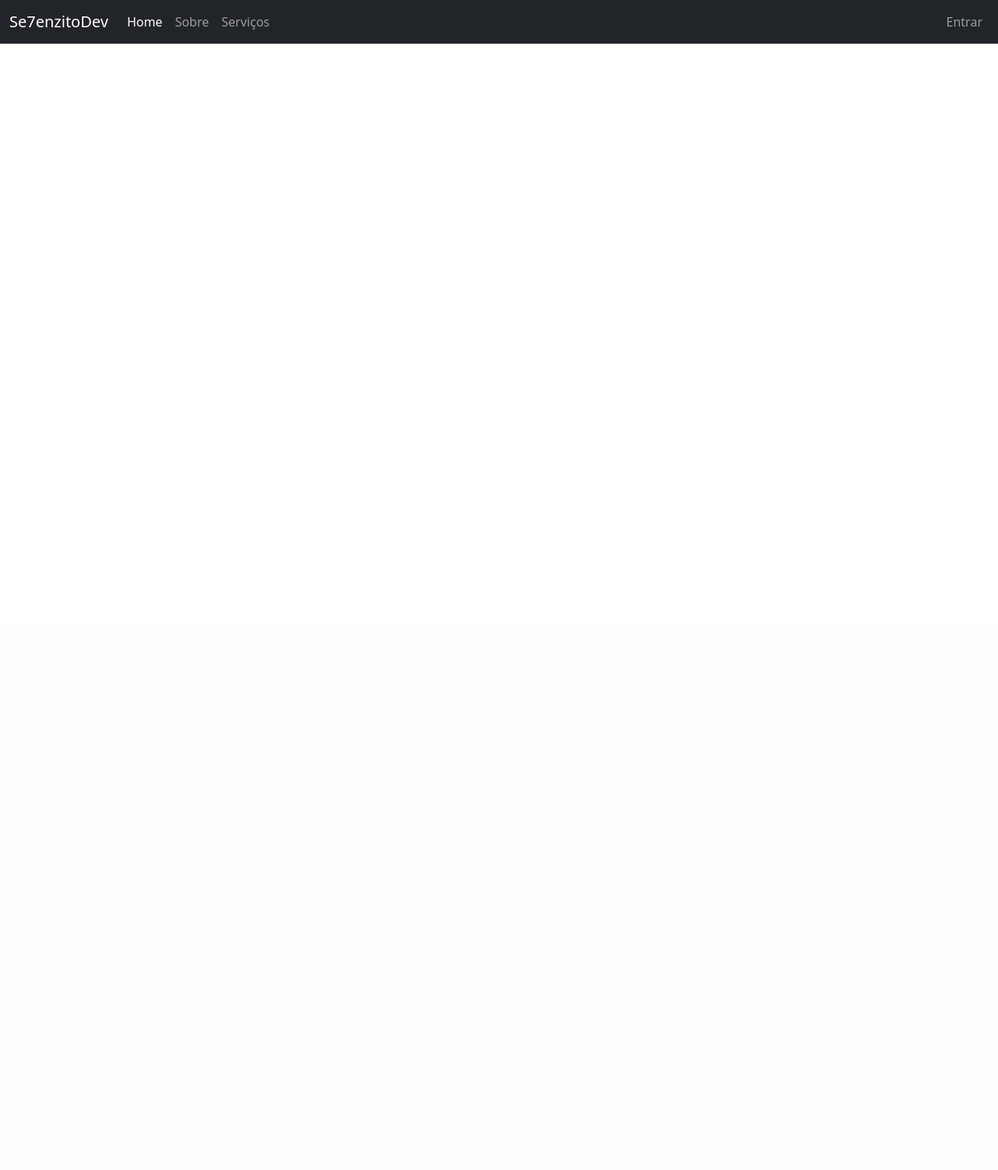
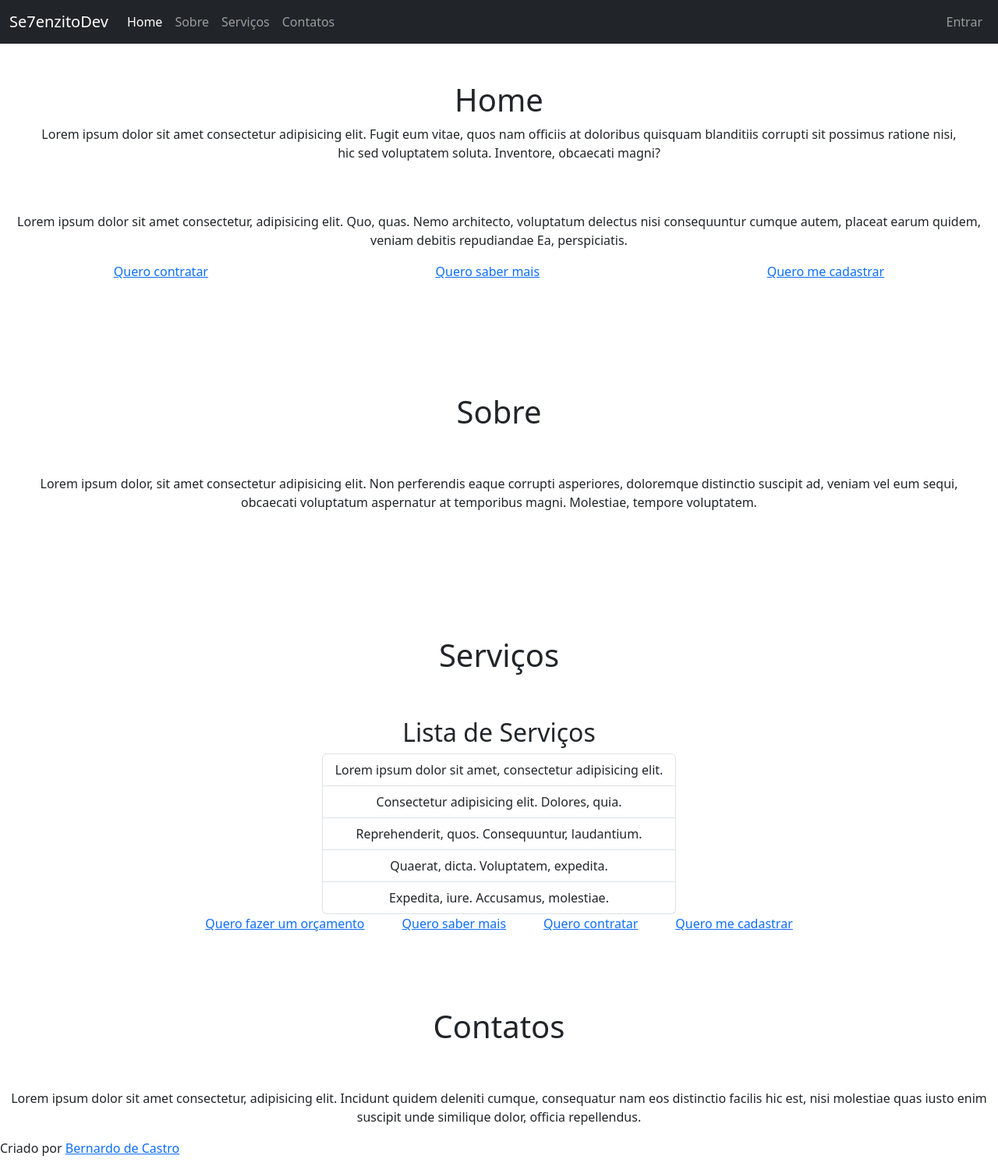
Before and after one commit to Se7enzito/Projeto-Se7enzitoDev, a Flask app: page / in a window 1280 px wide. Shown: the whole page at 78% size. Before the commit the page ends 56 px from the top, so only its background shows below. Run offline with Flask 3, Linux system fonts and the light colour scheme.

Commit message:
Atualização do Projeto

```diff
--- /dev/null
+++ b/backend/libs/db/dbAPI.py
@@ -0,0 +1,2 @@
+if __name__ == "__main__":
+    pass
--- a/backend/main.py
+++ b/backend/main.py
@@ -14,5 +14,21 @@ Session(app)
 def index():
     return render_template('index.html')
 
+@app.route('/entrar')
+def entrar():
+    pass
+
+@app.route('/logout')
+def logout():
+    pass
+
+@app.route('/dashboard')
+def cadastro():
+    pass
+
+@app.route('/login')
+def login():
+    pass
+
 if __name__ == '__main__':
     app.run(host='127.0.0.1', port=8000, debug=True)
--- /dev/null
+++ b/frontend/src/css/main.css
@@ -0,0 +1,3 @@
+html {
+    scroll-behavior: smooth;
+}
--- /dev/null
+++ b/frontend/templates/dashboard.html
@@ -0,0 +1 @@
+bs
--- a/frontend/templates/index.html
+++ b/frontend/templates/index.html
@@ -7,14 +7,21 @@
 
     <title>Se7enzitoDev</title>
 
-    <link href="https://cdn.jsdelivr.net/npm/bootstrap@5.3.3/dist/css/bootstrap.min.css" rel="stylesheet" integrity="sha384-QWTKZyjpPEjISv5WaRU9OFeRpok6YctnYmDr5pNlyT2bRjXh0JMhjY6hW+ALEwIH" crossorigin="anonymous">
+    <!-- Icon -->
+    <link rel="shortcut icon" href="#" type="image/x-icon">
+
+    <!-- CSS -->
+    <link href="https://cdn.jsdelivr.net/npm/bootstrap@5.3.3/dist/css/bootstrap.min.css" rel="stylesheet"
+        integrity="sha384-QWTKZyjpPEjISv5WaRU9OFeRpok6YctnYmDr5pNlyT2bRjXh0JMhjY6hW+ALEwIH" crossorigin="anonymous">
+    <link rel="stylesheet" href="{{ url_for('static', filename='css/footer.css') }}">
+    <link rel="stylesheet" href="{{ url_for('static', filename='css/main.css') }}">
 </head>
 
 <body>
-    <header>
+    <header class="sticky-top">
         <nav class="navbar navbar-expand-lg navbar-dark bg-dark">
             <div class="container-fluid">
-                <a class="navbar-brand" href="#">Se7enzitoDev</a>
+                <a class="navbar-brand" href="{{ url_for('index') }}">Se7enzitoDev</a>
 
                 <button class="navbar-toggler" type="button" data-bs-toggle="collapse" data-bs-target="#navbarNav"
                     aria-controls="navbarNav" aria-expanded="false" aria-label="Toggle navigation">
@@ -24,13 +31,16 @@
                 <div class="collapse navbar-collapse" id="navbarNav">
                     <ul class="navbar-nav me-auto">
                         <li class="nav-item">
-                            <a href="#" class="nav-link active" aria-current="page">Home</a>
+                            <a href="#home" class="nav-link active" aria-current="page">Home</a>
                         </li>
                         <li class="nav-item">
-                            <a href="#" class="nav-link">Sobre</a>
+                            <a href="#sobre" class="nav-link">Sobre</a>
                         </li>
                         <li class="nav-item">
-                            <a href="#" class="nav-link">Serviços</a>
+                            <a href="#servicos" class="nav-link">Serviços</a>
+                        </li>
+                        <li class="nav-item">
+                            <a href="#contatos" class="nav-link">Contatos</a>
                         </li>
                     </ul>
 
@@ -44,13 +54,92 @@
         </nav>
     </header>
 
-    <main>
+    <main class="d-flex flex-column gap-5">
+        <!-- Home -->
+        <div id="home" class="text-center d-flex align-items-center flex-column">
+            <div class="p-5">
+                <h1>Home</h1>
+                <p>Lorem ipsum dolor sit amet consectetur adipisicing elit. Fugit eum vitae, quos nam officiis at doloribus quisquam blanditiis corrupti sit possimus ratione nisi, hic sed voluptatem soluta. Inventore, obcaecati magni?</p>
+            </div>
+
+            <div>
+                <!-- Icons CONTATOS -->
+            </div>
+
+            <div>
+                <!-- Falando sobre o sistema -->
+                <p>Lorem ipsum dolor sit amet consectetur, adipisicing elit. Quo, quas. Nemo architecto, voluptatum delectus nisi consequuntur cumque autem, placeat earum quidem, veniam debitis repudiandae Ea, perspiciatis.</p>
+
+                <div class="d-flex flex-row justify-content-around">
+                    <a href="#">Quero contratar</a>
+                    <a href="#">Quero saber mais</a>
+                    <a href="#">Quero me cadastrar</a>
+                </div>
+            </div>
+        </div>
+
+        <!-- Sobre -->
+        <div id="sobre" class="text-center d-flex align-items-center flex-column p-5">
+            <div class="p-5">
+                <h1>Sobre</h1>
+            </div>
+
+            <div>
+                <p>Lorem ipsum dolor, sit amet consectetur adipisicing elit. Non perferendis eaque corrupti asperiores,
+                    doloremque distinctio suscipit ad, veniam vel eum sequi, obcaecati voluptatum aspernatur at
+                    temporibus magni. Molestiae, tempore voluptatem.</p>
+            </div>
+        </div>
+
+        <!-- Serviços -->
+        <div id="servicos" class="text-center d-flex align-items-center flex-column">
+            <div class="p-5">
+                <h1>Serviços</h1>
+            </div>
+
+            <div class="d-flex flex-column">
+                <h2>Lista de Serviços</h2>
+                <ul class="list-group">
+                    <li class="list-group-item">Lorem ipsum dolor sit amet, consectetur adipisicing elit.</li>
+                    <li class="list-group-item">Consectetur adipisicing elit. Dolores, quia.</li>
+                    <li class="list-group-item">Reprehenderit, quos. Consequuntur, laudantium.</li>
+                    <li class="list-group-item">Quaerat, dicta. Voluptatem, expedita.</li>
+                    <li class="list-group-item">Expedita, iure. Accusamus, molestiae.</li>
+                </ul>
+            </div>
+
+            <div class="d-flex flex-row justify-content-around gap-5">
+                <a href="#">Quero fazer um orçamento</a>
+                <a href="#">Quero saber mais</a>
+                <a href="#">Quero contratar</a>
+                <a href="#">Quero me cadastrar</a>
+            </div>
+        </div>
+
+        <!-- Contatos -->
+        <div id="contatos" class="text-center d-flex align-items-center flex-column">
+            <div class="p-5">
+                <h1>Contatos</h1>
+            </div>
+
+            <div>
+                <p>Lorem ipsum dolor sit amet consectetur, adipisicing elit. Incidunt quidem deleniti cumque,
+                    consequatur nam eos distinctio facilis hic est, nisi molestiae quas iusto enim suscipit unde
+                    similique dolor, officia repellendus.</p>
+            </div>
+        </div>
     </main>
 
-    <footer>
+    <footer class="d-flex flex-column gap-5">
+        <div>
+            <p>Criado por <a href="#">Bernardo de Castro</a></p>
+        </div>
     </footer>
 
-    <script src="https://cdn.jsdelivr.net/npm/bootstrap@5.3.3/dist/js/bootstrap.bundle.min.js" integrity="sha384-YvpcrYf0tY3lHB60NNkmXc5s9fDVZLESaAA55NDzOxhy9GkcIdslK1eN7N6jIeHz" crossorigin="anonymous"></script>
+    <!-- JavaScript -->
+    <script src="https://cdn.jsdelivr.net/npm/bootstrap@5.3.3/dist/js/bootstrap.bundle.min.js"
+        integrity="sha384-YvpcrYf0tY3lHB60NNkmXc5s9fDVZLESaAA55NDzOxhy9GkcIdslK1eN7N6jIeHz"
+        crossorigin="anonymous"></script>
 </body>
 
 </html>
```
Also changed, not shown: frontend/src/css/footer.css (added), frontend/templates/entrar.html (added), frontend/templates/login.html (added).
